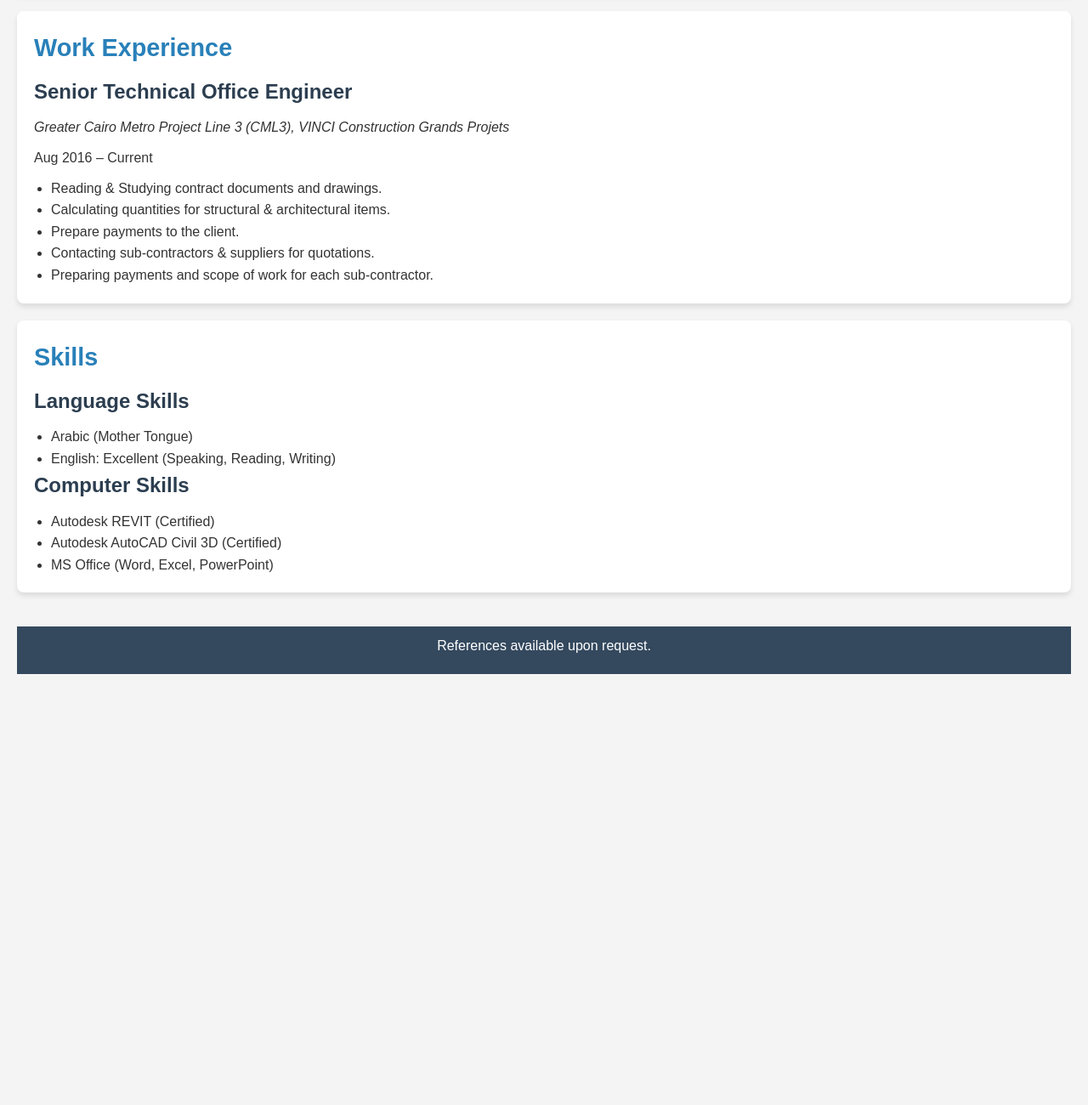
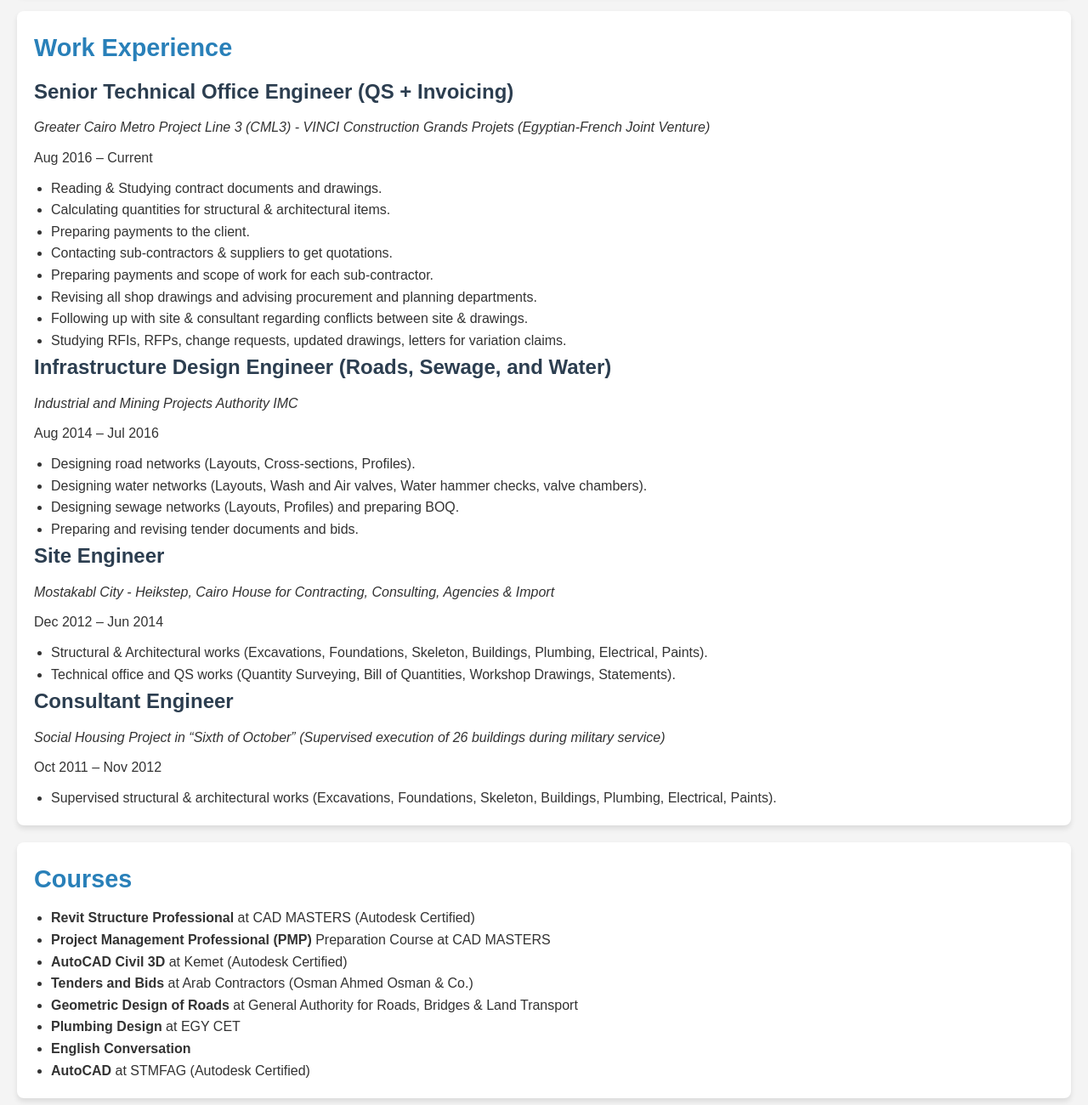
Before and after one commit to MenaYassa/menayassa.github.io, a plain HTML site: page index.html in a window 1280 px wide. Shown: the part 780-2080 px from the top of the page at 85% size. Before the commit the page ends 1593 px from the top, so only its background shows below. Drawn offline with Linux system fonts and the light colour scheme.

Commit message:
Update index.html

```diff
--- a/index.html
+++ b/index.html
@@ -32,31 +32,91 @@
 
     <section id="experience">
         <h2>Work Experience</h2>
-        <h3>Senior Technical Office Engineer</h3>
-        <p><em>Greater Cairo Metro Project Line 3 (CML3), VINCI Construction Grands Projets</em></p>
+
+        <h3>Senior Technical Office Engineer (QS + Invoicing)</h3>
+        <p><em>Greater Cairo Metro Project Line 3 (CML3) - VINCI Construction Grands Projets (Egyptian-French Joint Venture)</em></p>
         <p>Aug 2016 – Current</p>
         <ul>
             <li>Reading & Studying contract documents and drawings.</li>
             <li>Calculating quantities for structural & architectural items.</li>
-            <li>Prepare payments to the client.</li>
-            <li>Contacting sub-contractors & suppliers for quotations.</li>
+            <li>Preparing payments to the client.</li>
+            <li>Contacting sub-contractors & suppliers to get quotations.</li>
             <li>Preparing payments and scope of work for each sub-contractor.</li>
+            <li>Revising all shop drawings and advising procurement and planning departments.</li>
+            <li>Following up with site & consultant regarding conflicts between site & drawings.</li>
+            <li>Studying RFIs, RFPs, change requests, updated drawings, letters for variation claims.</li>
         </ul>
-        <!-- Add more experience sections similarly -->
+
+        <h3>Infrastructure Design Engineer (Roads, Sewage, and Water)</h3>
+        <p><em>Industrial and Mining Projects Authority IMC</em></p>
+        <p>Aug 2014 – Jul 2016</p>
+        <ul>
+            <li>Designing road networks (Layouts, Cross-sections, Profiles).</li>
+            <li>Designing water networks (Layouts, Wash and Air valves, Water hammer checks, valve chambers).</li>
+            <li>Designing sewage networks (Layouts, Profiles) and preparing BOQ.</li>
+            <li>Preparing and revising tender documents and bids.</li>
+        </ul>
+
+        <h3>Site Engineer</h3>
+        <p><em>Mostakabl City - Heikstep, Cairo House for Contracting, Consulting, Agencies & Import</em></p>
+        <p>Dec 2012 – Jun 2014</p>
+        <ul>
+            <li>Structural & Architectural works (Excavations, Foundations, Skeleton, Buildings, Plumbing, Electrical, Paints).</li>
+            <li>Technical office and QS works (Quantity Surveying, Bill of Quantities, Workshop Drawings, Statements).</li>
+        </ul>
+
+        <h3>Consultant Engineer</h3>
+        <p><em>Social Housing Project in “Sixth of October” (Supervised execution of 26 buildings during military service)</em></p>
+        <p>Oct 2011 – Nov 2012</p>
+        <ul>
+            <li>Supervised structural & architectural works (Excavations, Foundations, Skeleton, Buildings, Plumbing, Electrical, Paints).</li>
+        </ul>
+    </section>
+
+    <section id="courses">
+        <h2>Courses</h2>
+        <ul>
+            <li><strong>Revit Structure Professional</strong> at CAD MASTERS (Autodesk Certified)</li>
+            <li><strong>Project Management Professional (PMP)</strong> Preparation Course at CAD MASTERS</li>
+            <li><strong>AutoCAD Civil 3D</strong> at Kemet (Autodesk Certified)</li>
+            <li><strong>Tenders and Bids</strong> at Arab Contractors (Osman Ahmed Osman & Co.)</li>
+            <li><strong>Geometric Design of Roads</strong> at General Authority for Roads, Bridges & Land Transport</li>
+            <li><strong>Plumbing Design</strong> at EGY CET</li>
+            <li><strong>English Conversation</strong></li>
+            <li><strong>AutoCAD</strong> at STMFAG (Autodesk Certified)</li>
+        </ul>
     </section>
 
     <section id="skills">
         <h2>Skills</h2>
+
         <h3>Language Skills</h3>
         <ul>
             <li>Arabic (Mother Tongue)</li>
             <li>English: Excellent (Speaking, Reading, Writing)</li>
         </ul>
+
         <h3>Computer Skills</h3>
         <ul>
-            <li>Autodesk REVIT (Certified)</li>
-            <li>Autodesk AutoCAD Civil 3D (Certified)</li>
+            <li>Autodesk REVIT (Autodesk Certified)</li>
+            <li>Autodesk AutoCAD Civil 3D (Autodesk Certified)</li>
+            <li>Autodesk AutoCAD (Autodesk Certified)</li>
+            <li>Autodesk Navisworks (Good Background)</li>
+            <li>Bentley Water CAD, Sewer CAD (Good Background)</li>
             <li>MS Office (Word, Excel, PowerPoint)</li>
+            <li>Adobe Photoshop</li>
+            <li>Web Development, Programming Languages, and Cloud Platforms (Excellent Background)</li>
+        </ul>
+
+        <h3>Interpersonal Capabilities</h3>
+        <ul>
+            <li>Ability to work under pressure.</li>
+            <li>Willing to work outside Cairo or outside Egypt.</li>
+            <li>Quick learner and able to work on a wide variety of tasks.</li>
+            <li>Positive, helpful, and hard worker.</li>
+            <li>High levels of energy and motivation.</li>
+            <li>Creative and able to work individually or with a team.</li>
+            <li>Good communication skills.</li>
         </ul>
     </section>
 
```
